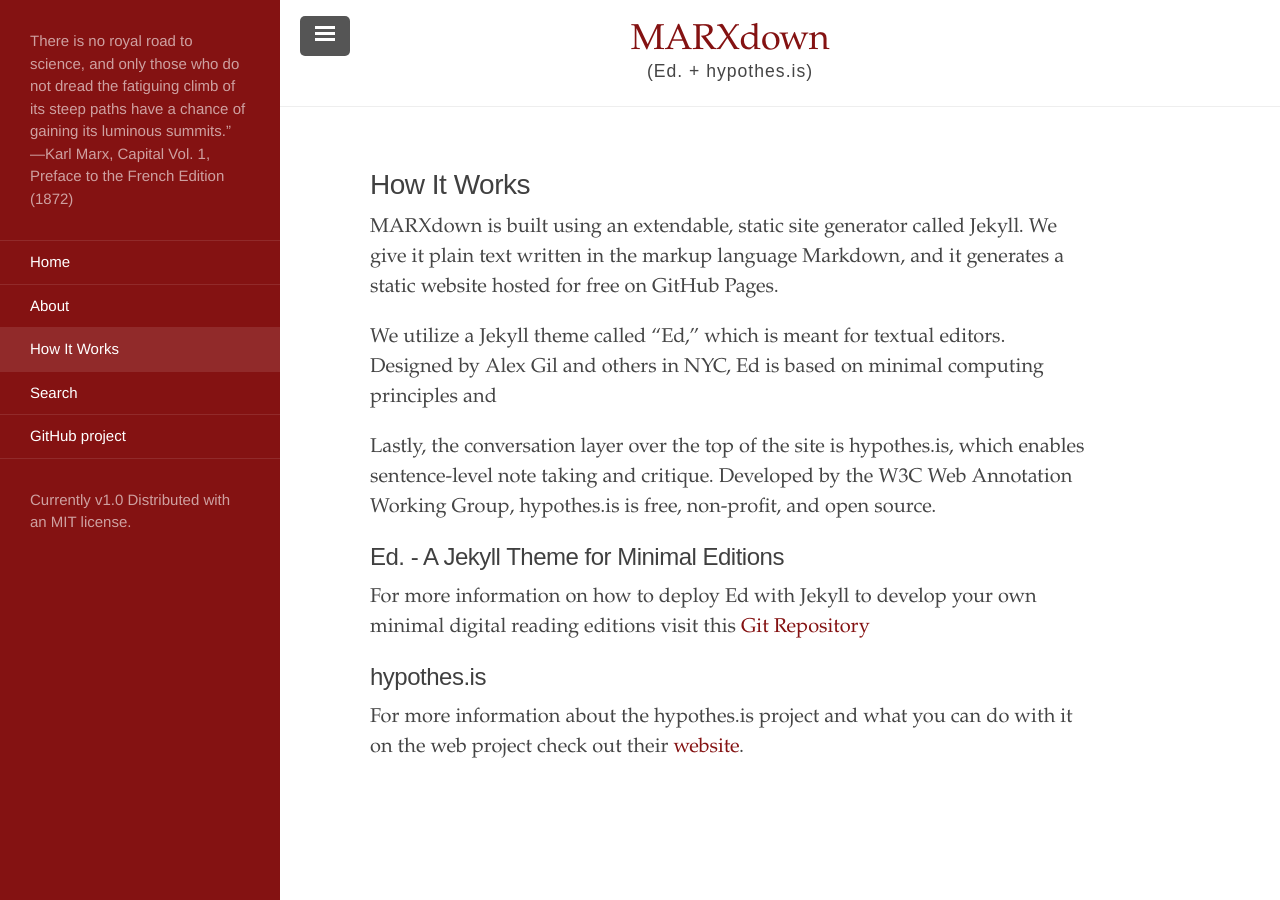
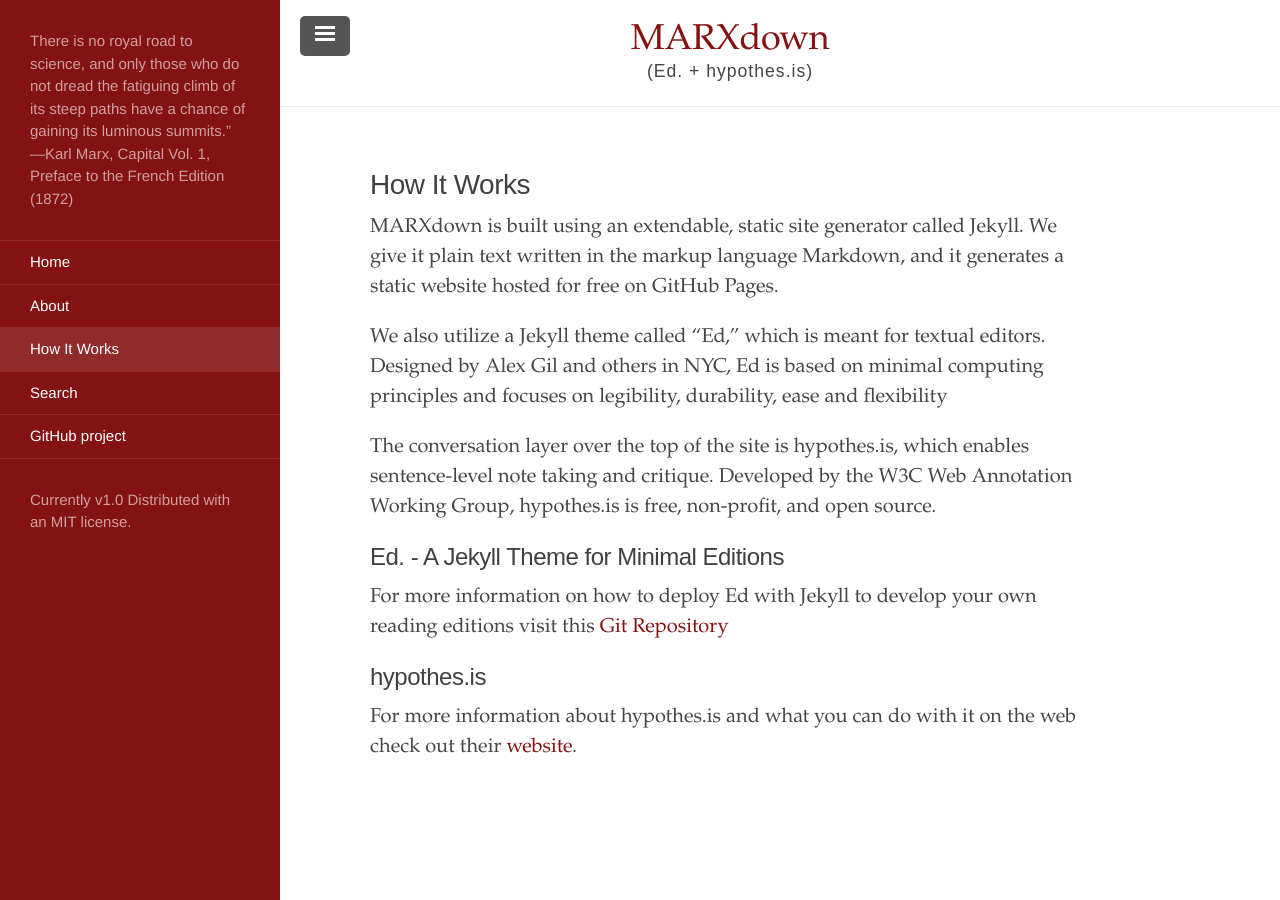
Before and after one commit to MARXdown/MARXdown.github.io, a Jekyll site: the page built from documentation.md, in a window 1280 px wide. Built offline with Jekyll 4.4.1, drawn with Linux system fonts in a browser that asks for light colours; a script that is not in the unit is left out.

Commit message:
more edits

```diff
--- a/documentation.md
+++ b/documentation.md
@@ -6,14 +6,14 @@
 
 MARXdown is built using an extendable, static site generator called Jekyll. We give it plain text written in the markup language Markdown, and it generates a static website hosted for free on GitHub Pages.
 
- We  utilize a Jekyll theme called "Ed," which is meant for textual editors. Designed by Alex Gil and others in NYC, Ed is based on minimal computing principles and
+ We also utilize a Jekyll theme called "Ed," which is meant for textual editors. Designed by Alex Gil and others in NYC, Ed is based on minimal computing principles and focuses on legibility, durability, ease and flexibility
 
-Lastly, the conversation layer over the top of the site is hypothes.is, which enables sentence-level note taking and critique. Developed by the W3C Web Annotation Working Group, hypothes.is is free, non-profit, and open source.
+The conversation layer over the top of the site is hypothes.is, which enables sentence-level note taking and critique. Developed by the W3C Web Annotation Working Group, hypothes.is is free, non-profit, and open source.
 
 ## Ed. -  A Jekyll Theme for Minimal Editions
 
-For more information on how to deploy Ed with Jekyll to develop your own minimal digital reading editions visit this [Git Repository](https://github.com/minicomp/ed)
+For more information on how to deploy Ed with Jekyll to develop your own   reading editions visit this [Git Repository](https://github.com/minicomp/ed)
 
 ## hypothes.is
 
-For more information about the hypothes.is project and what you can do with it on the web project check out their [website](https://web.hypothes.is).
+For more information about  hypothes.is  and what you can do with it on the web  check out their [website](https://web.hypothes.is).
```
